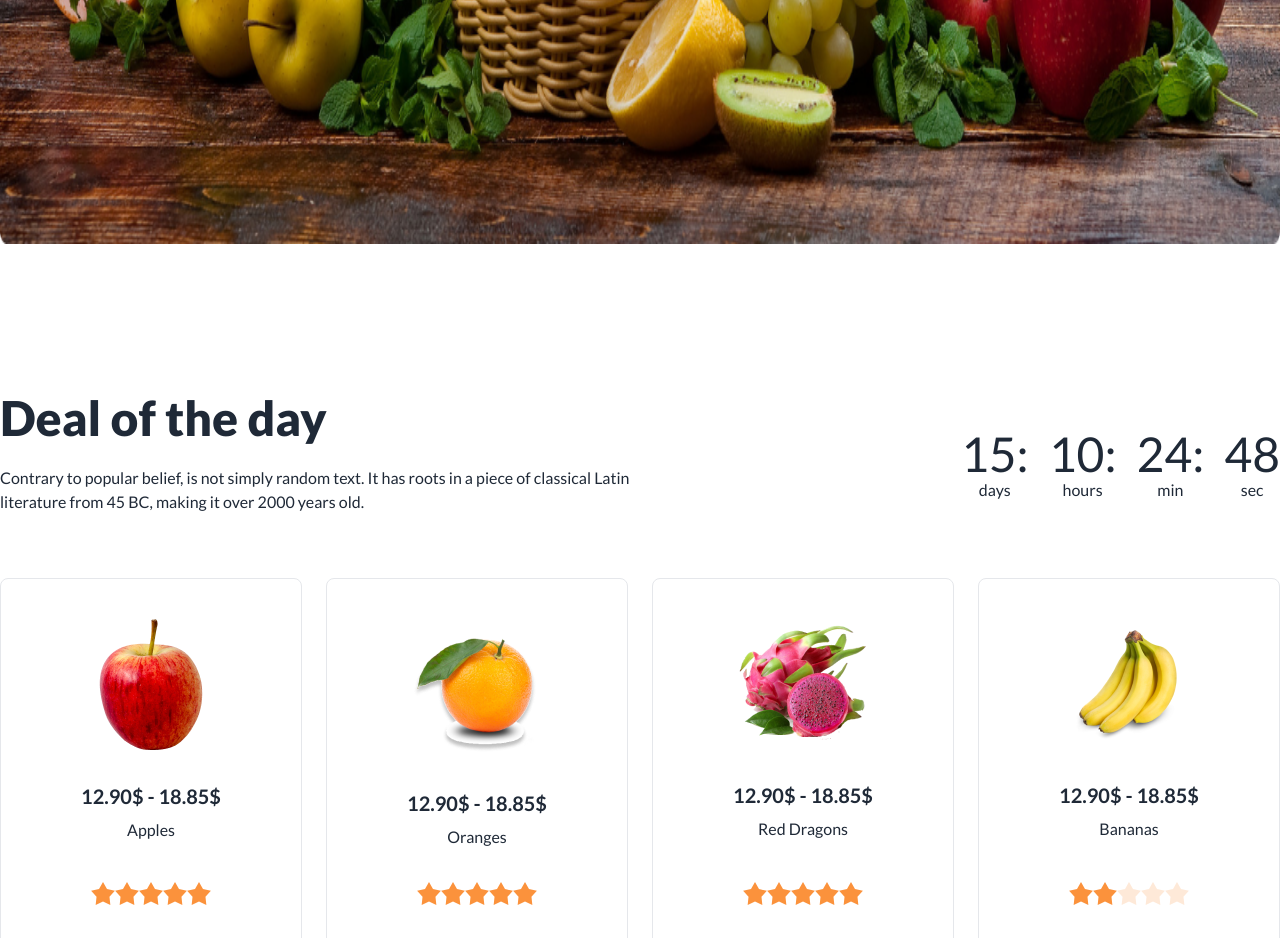
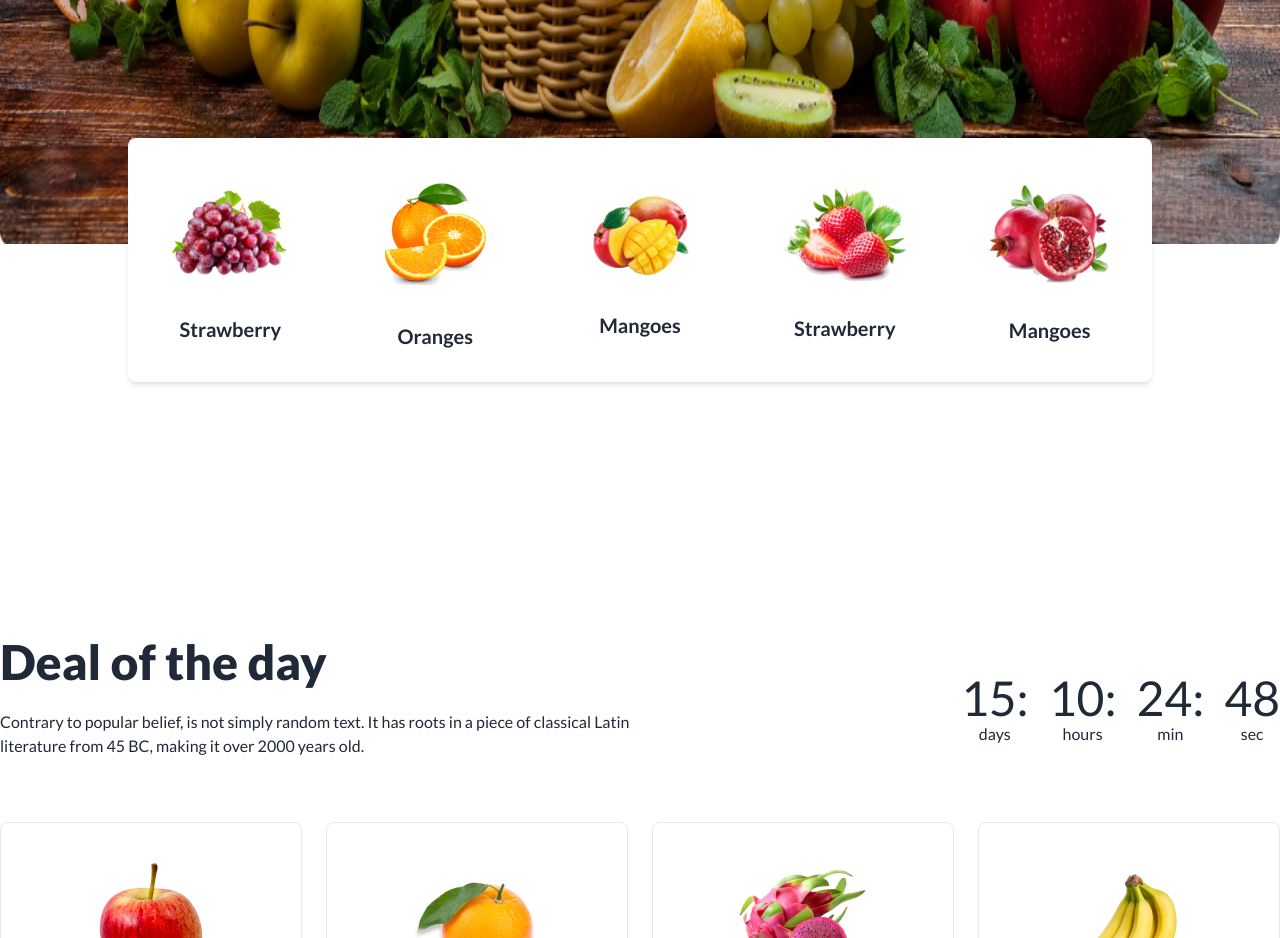
Before and after one commit to ponne1/fruit-landing-page, a plain HTML site: page index.html in a window 1280 px wide. Shown: the part 920-1858 px from the top of the page. Drawn offline with nearby package versions, Linux system fonts and the light colour scheme; grey boxes are pictures that could not be loaded.

Commit message:
fixed hidden and grid

```diff
--- a/index.html
+++ b/index.html
@@ -60,7 +60,7 @@
                     </div>
                 </div>
                 <div class="navbar-center gap-4 my-4">
-                    <img src="./images/logo.png"/>
+                    <img src="./images/logo.png" />
                     <a class="normal-case font-bold text-4xl text-black lg:text-white">Fruit Burst</a>
                 </div>
                 <div class="navbar-end">
@@ -155,50 +155,49 @@
                     </div>
                 </div>
             </div>
-
-
-            <div class="hidden max-w-screen-lg relative bottom-28 mx-auto grid grid-cols-5 items-center bg-white rounded-lg shadow-md">
+            <div
+                class="hidden max-w-screen-lg relative bottom-28 mx-auto lg:grid grid-cols-5 items-center bg-white rounded-lg shadow-md">
                 <div class="card">
                     <figure class="px-10 pt-10">
                         <img src="./images/fruit1.png" alt="Shoes" class="rounded-xl" />
                     </figure>
                     <div class="card-body items-center text-center">
                         <h2 class="card-title">Strawberry</h2>
-                        </div>
                     </div>
+                </div>
                 <div class="card">
                     <figure class="px-10 pt-10">
                         <img src="./images/fruit2.png" alt="Shoes" class="rounded-xl" />
                     </figure>
                     <div class="card-body items-center text-center">
                         <h2 class="card-title">Oranges</h2>
-                        </div>
                     </div>
+                </div>
                 <div class="card">
                     <figure class="px-10 pt-10">
                         <img src="./images/fruit3.png" alt="Shoes" class="rounded-xl" />
                     </figure>
                     <div class="card-body items-center text-center">
                         <h2 class="card-title">Mangoes</h2>
-                        </div>
                     </div>
+                </div>
                 <div class="card">
                     <figure class="px-10 pt-10">
                         <img src="./images/fruit4.png" alt="Shoes" class="rounded-xl" />
                     </figure>
                     <div class="card-body items-center text-center">
                         <h2 class="card-title">Strawberry</h2>
-                        </div>
                     </div>
+                </div>
                 <div class="card">
                     <figure class="px-10 pt-10">
                         <img src="./images/fruit5.png" alt="Shoes" class="rounded-xl" />
                     </figure>
                     <div class="card-body items-center text-center">
                         <h2 class="card-title">Mangoes</h2>
-                        </div>
                     </div>
                 </div>
+            </div>
             </div>
         </section>
     </header>
```
